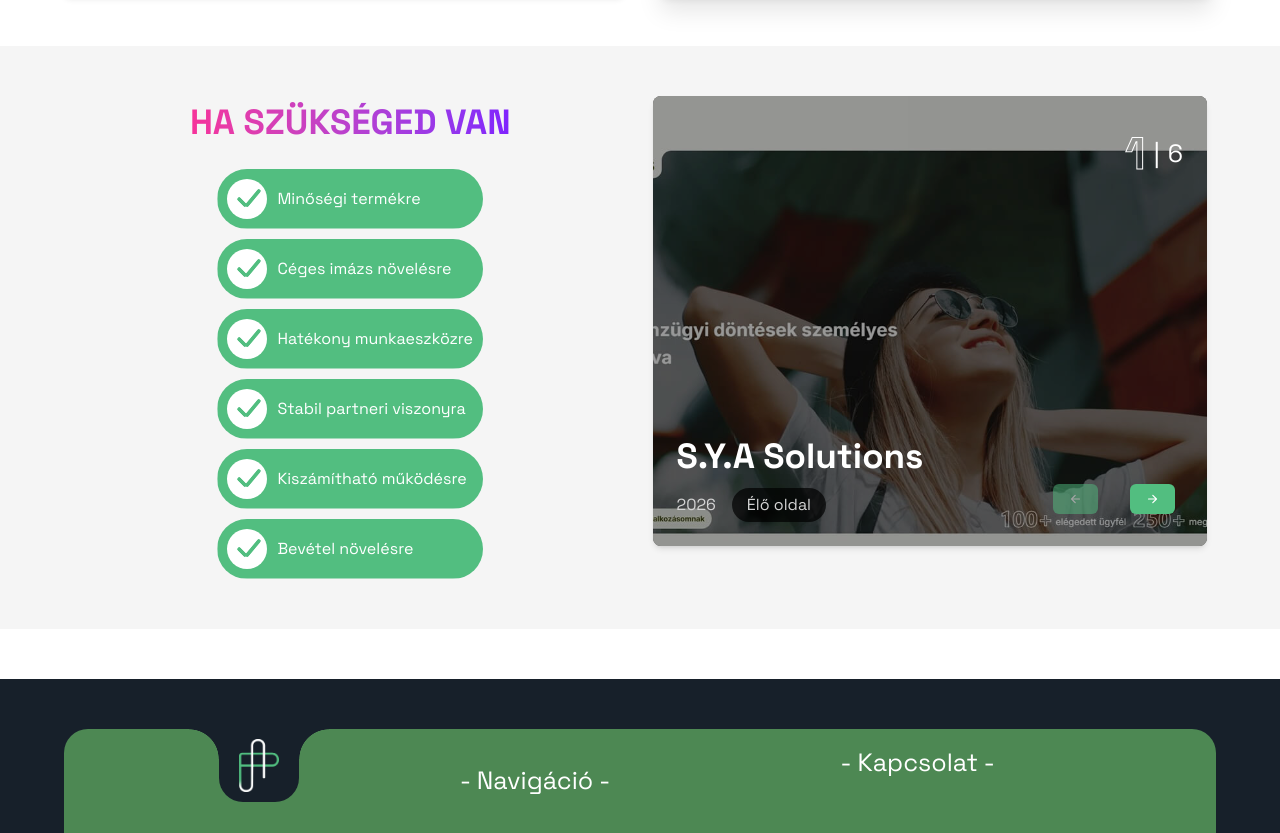
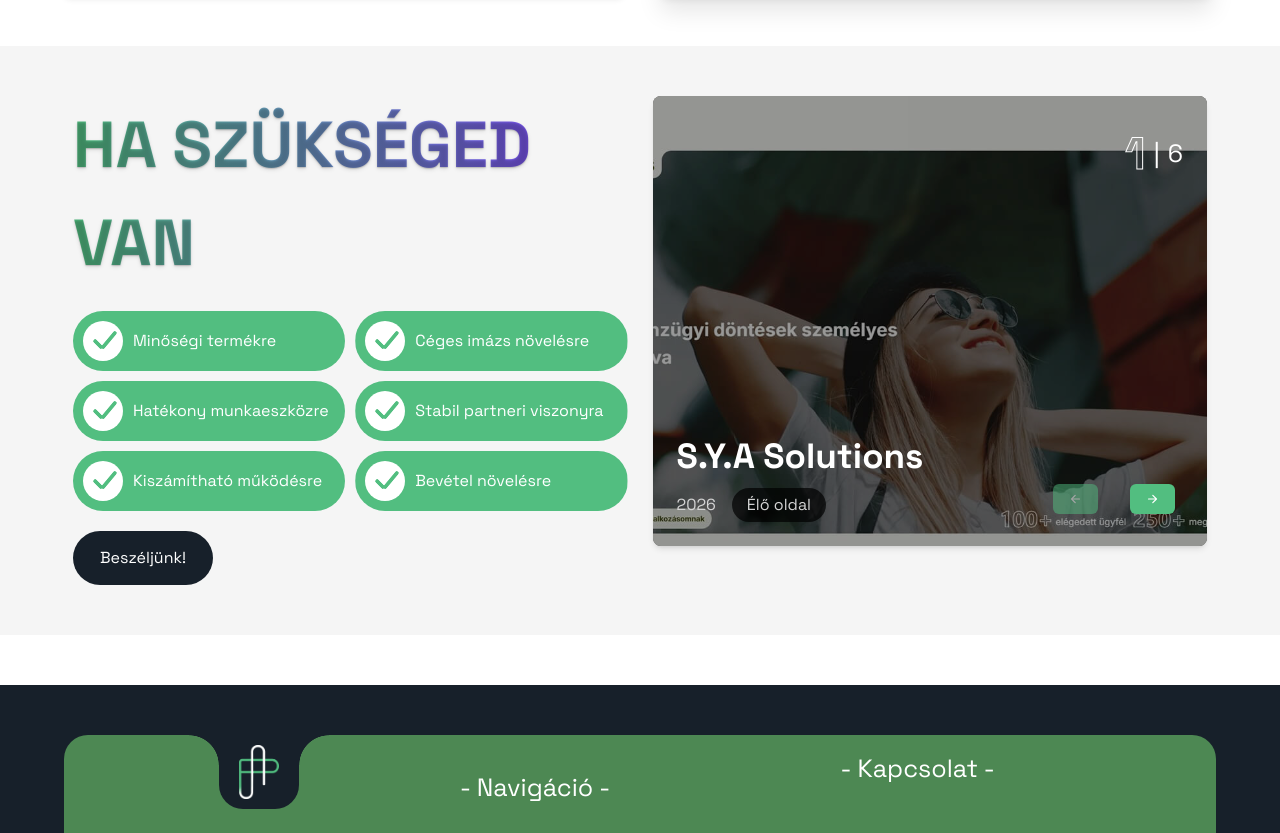
Before and after one commit to Quruzslo/PreferSite, a Next.js app: page / in a window 1280 px wide. Shown: the part 10899-11732 px from the top of the page. Built offline with nearby package versions, Linux system fonts and the light colour scheme.

Commit message:
kapcsolat gomb hozzáadva , kiszervezve újrahasználhatóság miatt

```diff
--- a/components/Contact/NavigateToContact.tsx
+++ b/components/Contact/NavigateToContact.tsx
@@ -1,6 +1,7 @@
 "use client";
 import Referencies from "../hero/referencies/referencies";
 import { motion, Variants } from "motion/react";
+import ContactButton from "@/lib/ContactButton";
 
 export default function NavigateToContact() {
   const contactPrios = [
@@ -75,11 +76,11 @@ export default function NavigateToContact() {
     <section className="flex w-full bg-neutral-100 mx-auto py-[50px] px-[10px] my-[50px]">
       <div className="flex-col flex md:flex-row gap-[25px] w-[90%] max-w-[2560px] mx-auto">
         <div className="flex flex-col gap-[20px] w-full md:w-1/2">
-          <h2 className="mx-auto uppercase font-black bg-clip-text text-transparent bg-gradient-to-r from-pink-500 to-violet-600">
+          <h2 className=" uppercase font-black md:!text-[65px] bg-clip-text text-transparent bg-gradient-to-r from-green to-violet-600 text-shadow-md">
             Ha szükséged van
           </h2>
 
-          <div className="flex flex-col gap-[10px] w-full md:w-fit mx-auto">
+          <div className="grid grid-cols-1 md:grid-cols-2 gap-[10px] w-full mx-auto">
             {contactPrios.map((prio, _) => (
               <div
                 key={prio}
@@ -89,7 +90,7 @@ export default function NavigateToContact() {
                   initial="hidden"
                   variants={wrapperVariants}
                   whileInView="visible"
-                  viewport={{ margin: "0px 0px 0% 0px", once: false }}
+                  viewport={{ margin: "-10% 0px -10% 0px", once: false }}
                   className="relative flex items-center w-full"
                 >
                   {/* Balról jobbra kitöltő zöld háttér */}
@@ -120,6 +121,15 @@ export default function NavigateToContact() {
               </div>
             ))}
           </div>
+          <ContactButton
+            path={"/kapcsolat"}
+            title={"Beszéljünk!"}
+            wrapperClass={
+              "bg-dark-color rounded-full w-fit p-[15px] items-center justify-center flex flex-row nowrap"
+            }
+            titleClass={"text-white bg-dark-color z-2 w-fit"}
+            decorClass="border-white bg-white"
+          ></ContactButton>
         </div>
         <div className="flex flex-col gap-[20px] w-full md:w-1/2">
           <Referencies></Referencies>
--- /dev/null
+++ b/lib/ContactButton.tsx
@@ -0,0 +1,45 @@
+interface ContactButtonProps {
+  title: string;
+  path: string;
+  wrapperClass?: string;
+  titleClass?: string;
+  decorClass?: string;
+}
+
+export default function ContactButton({
+  title,
+  path,
+  wrapperClass = "",
+  titleClass = "",
+  decorClass = "",
+}: ContactButtonProps) {
+  return (
+    <a
+      className={`relative contact-btn overflow-hidden inline-flex items-center gap-2 w-fit shrink-1 ${wrapperClass}`}
+      aria-label={`${title} gomb navigáció`}
+      href={path}
+    >
+      <div
+        className={`decor-1 w-[15px] h-[15px] rounded-full border-2 border-white ${decorClass}`}
+      />
+      <div
+        className={`decor-2 w-[15px] h-[15px] rounded-full border-2 border-white ${decorClass}`}
+      />
+      <div
+        className={`decor-3 w-[15px] h-[15px] rounded-full border-2 border-white ${decorClass}`}
+      />
+
+      <span className={titleClass}>{title}</span>
+
+      <div
+        className={`decor-4 w-[15px] h-[15px] rounded-full border-2 border-white ${decorClass}`}
+      />
+      <div
+        className={`decor-5 w-[15px] h-[15px] rounded-full border-2 border-white ${decorClass}`}
+      />
+      <div
+        className={`decor-6 w-[15px] h-[15px] rounded-full border-2 border-white ${decorClass}`}
+      />
+    </a>
+  );
+}
```
Also changed, not shown: app/globals.css.
